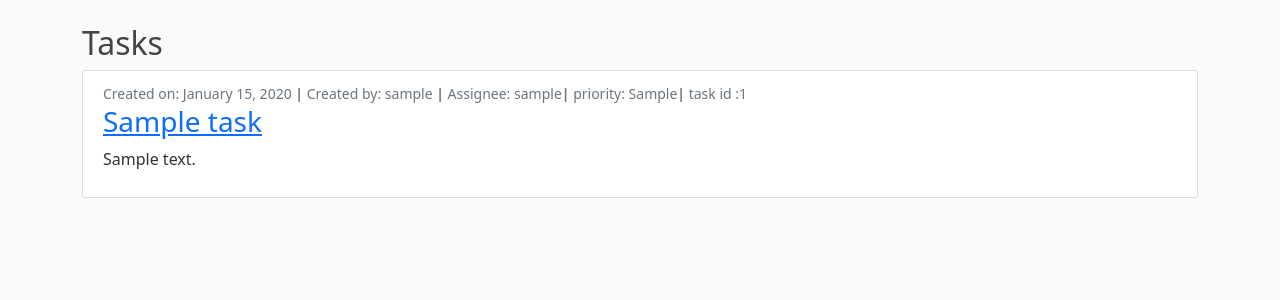
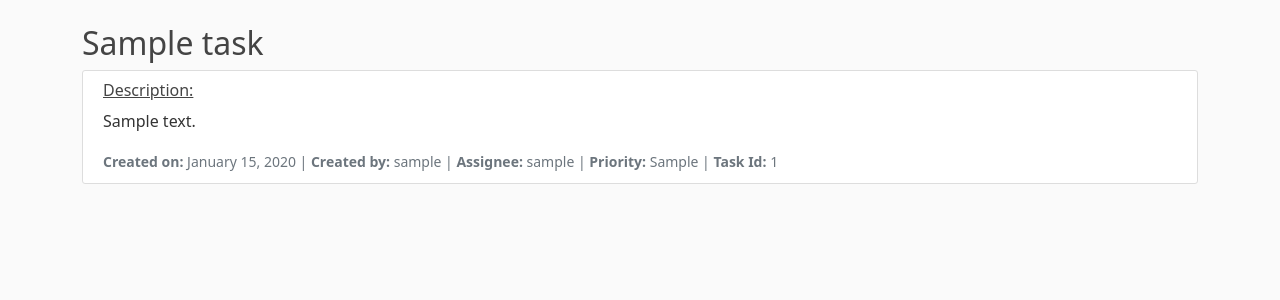
Before and after one commit to redhat-beyond/falcon, a Django app: page /tasks/1 in a window 1280 px wide. Shown: the part 56-356 px from the top of the page. Run offline with Django 3.2, Linux system fonts and the light colour scheme; a user stored in the database is signed in; tables that the repository leaves empty hold one stand-in row (values such as "Sample post").

Commit message:
Fix view single task design
- Added back the change status button for employees
- Change login button class
- Added team name for Tasks view
- Change single task and tasks view design

```diff
--- a/tasks/forms.py
+++ b/tasks/forms.py
@@ -1,11 +1,12 @@
 from django import forms
-from .models import Task, Priority, Status, User
+from .models import Task, Priority, Status, User, Role
 
 
 class TaskForm(forms.ModelForm):
     def __init__(self, user_id, *args, **kwargs):
         super(TaskForm, self).__init__(*args, **kwargs)
         logged_user = User.objects.filter(user_id=user_id)
+        self.fields['assignee'].queryset = User.objects.filter(team=logged_user.first().team, role=Role.EMPLOYEE)
         self.fields['created_by'].queryset = logged_user
         self.initial['created_by'] = logged_user.first()
 
@@ -18,7 +19,7 @@ class TaskForm(forms.ModelForm):
         widgets = {
             'title': forms.TextInput(attrs={'class': 'form-control'}),
             'assignee': forms.Select(attrs={'class': 'form-control'}),
-            'created_by': forms.Select(attrs={'class': 'form-control'}),
+            'created_by': forms.HiddenInput,
             'priority': forms.Select(choices=priority_choices, attrs={'class': 'form-control'}),
             'status': forms.Select(choices=status_choices, attrs={'class': 'form-control'}),
             'description': forms.Textarea(attrs={'class': 'form-control'}),
@@ -26,7 +27,14 @@ class TaskForm(forms.ModelForm):
 
 
 class ViewTaskForm(forms.ModelForm):
+    def __init__(self, *args, **kwargs):
+        super(forms.ModelForm, self).__init__(*args, **kwargs)
+        self.fields['status'].label = ''
 
     class Meta:
         model = Task
         fields = ('status',)
+        widgets = {
+            'status': forms.Select(choices=TaskForm.Meta.status_choices,
+                                   attrs={'class': 'form-control-sm mt-1', 'style': "vertical-align: middle"}),
+         }
--- a/tasks/templates/tasks/new_task.html
+++ b/tasks/templates/tasks/new_task.html
@@ -4,7 +4,7 @@
         <div class="container" style="width: 60%">
             <div class="mb-3">
                 <div class="newfrm">
-                    <p class="fs-1">NEW TASK :</p>
+                    <h1>New Task</h1>
                     {% if messages %}
                         <ul class="messages">
                             {% for message in messages %}
@@ -15,8 +15,8 @@
                     {% endif %}
                     <form method="POST">
                         {% csrf_token %}
-                        {{ form.as_p }}
-                        <input type="submit" value="Create Task">
+                        <b>{{ form.as_p }}</b>
+                        <input class="btn btn-secondary btn-sm" type="submit" value="Create Task">
                     </form>
                 </div>
             </div>
--- a/tasks/templates/tasks/view_single_task.html
+++ b/tasks/templates/tasks/view_single_task.html
@@ -1,28 +1,31 @@
 {% extends "base.html" %}
 {% block content %}
-    {% if user.user.is_authenticated %}
-        <h2>Tasks</h2>
+{% if user.user.is_authenticated%}
+<h2>{{ task.title }}</h2>
 <article class="media content-section">
   <div class="media_body">
+    <h6><u>Description:</u></h6>
+    <p class="article-content">{{ task.description }}</p>
     <div class="article_metadata">
       <small class="text-muted">
-                            Created on: {{ task.created_date|date:"F d, Y" }} <b>|</b>
-                            Created by: {{ task.created_by }} <b>|</b>
-                            Assignee: {{ task.assignee }}<b>|</b>
-                            priority: {{ task.priority }}<b>|</b>
-                            task id :{{ task.id }}
-                            {% if user.is_staff %}
-                            <b>|</b> {{ task.assignee.team }}
-                            {% endif %}
+        <b>Created on: </b>{{ task.created_date|date:"F d, Y" }} |
+        <b>Created by: </b>{{ task.created_by }} |
+        <b>Assignee: </b>{{task.assignee }} |
+        <b>Priority: </b>{{ task.priority}} |
+        <b>Task Id: </b>{{ task.id }}
       </small>
     </div>
   </div>
-                    <h3><a class="article_title" href="#">{{ task.title }}</a></h3>
-                    <p class="article-content">{{ task.description }}</p>
+  {% if user.is_employee %}
+    <form action="" method="POST">
+      {% csrf_token %}
+      <b>{{form}}</b>
+    <input class="btn btn-secondary btn-sm mt-1" type="submit" value="Change Status"/>
+  {% endif %}
   {% if user.is_manager %}
   <div>
-		    	<a class="btn btn-secondary btn-sm mt-1 md-1" href="#">Update</a>
-		        <a class="btn btn-danger btn-sm mt-1 md-1" href="#">Detele</a>
+    <a class="btn btn-secondary btn-sm mt-1 md-1">Update</a>
+    <a class="btn btn-danger btn-sm mt-1 md-1">Detele</a>
   </div>
   {% endif %}
 </article>
--- a/users/templates/users/login.html
+++ b/users/templates/users/login.html
@@ -7,7 +7,7 @@
       {{ form.as_p }}
     </fieldset>
     <div class="form-group">
-      <button class="but but-outline-info" type="submit">Login</button>
+      <button class="btn btn-secondary btn-sm" type="submit">Login</button>
     </div>
   </form>
 </div>
```
Also changed, not shown: tasks/templates/tasks/tasks.html (+7 -6 lines). Lines whose indentation alone changed are shown as unchanged.
